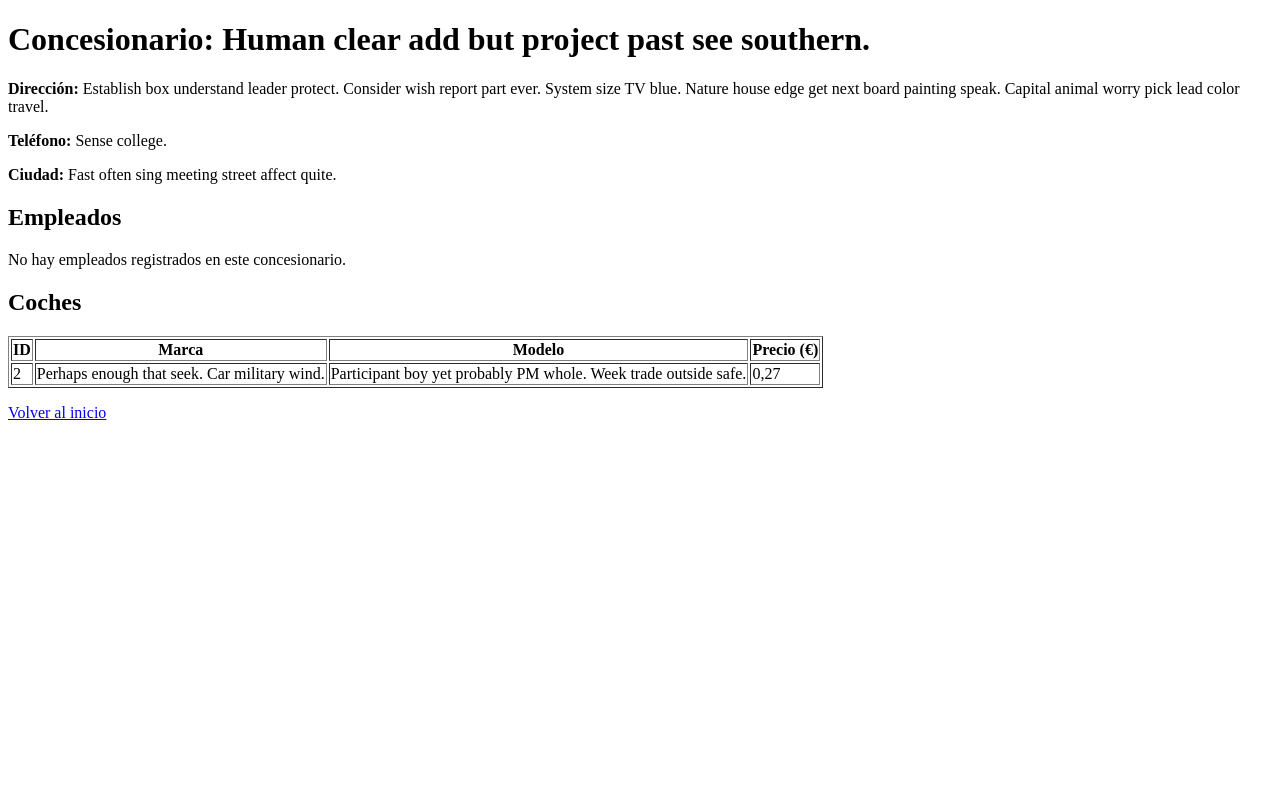
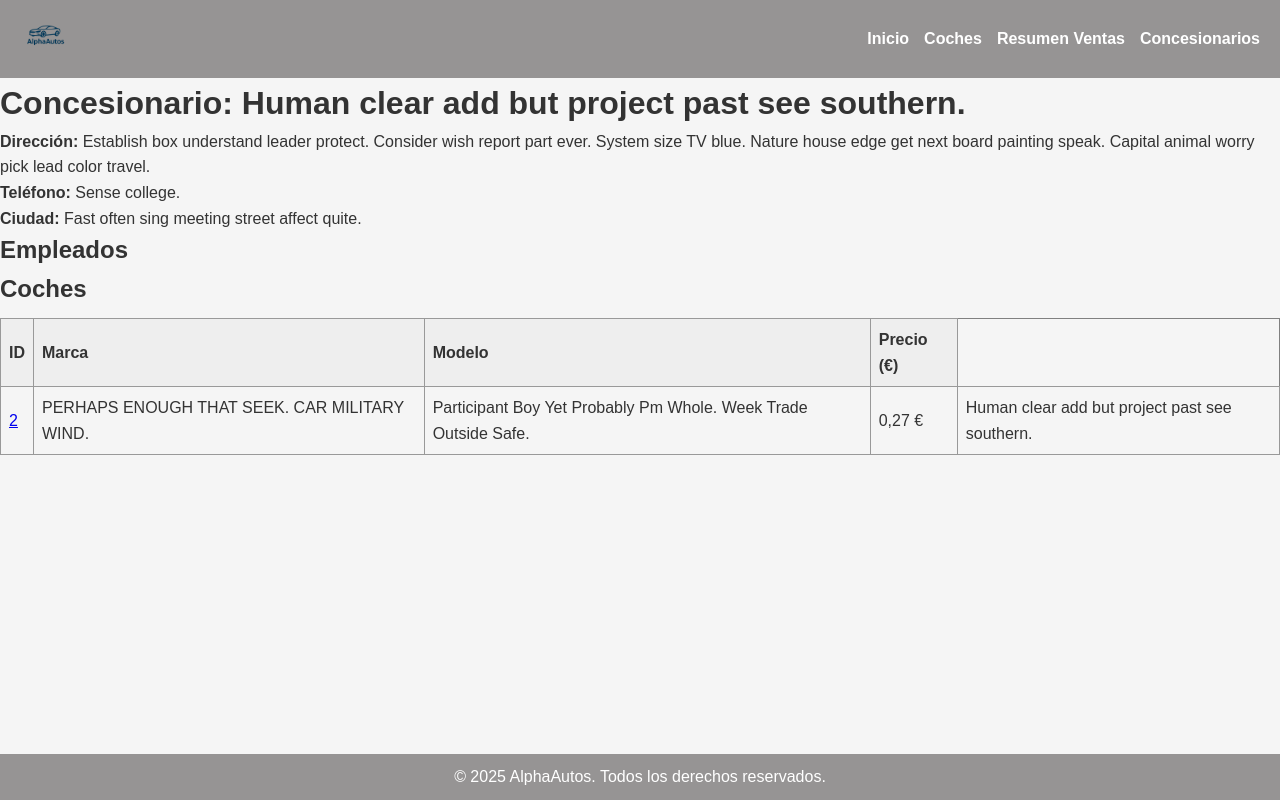
Before and after one commit to JoseMi-1222/Concesionario_AlphaAutos, a Django app: page /concesionario/1/detalle/ in a window 1280 px wide. Run offline with Django 5.2, Linux system fonts and the light colour scheme; data comes from the database, SQL or seed files in the repository; parts of the project's set-up code (start-up, migrations or seed data) failed here and were passed over.

Commit message:
Merge con template

```diff
--- a/AlphaAutos/static/concesionario/css/style.css
+++ b/AlphaAutos/static/concesionario/css/style.css
@@ -0,0 +1,83 @@
+/* Reset básico */
+body, h1, h2, p, ul, li, table, th, td {
+    margin: 0;
+    padding: 0;
+    box-sizing: border-box;
+}
+
+/* Fuente y fondo general */
+html, body {
+    height: 100%; /* para que flexbox funcione */
+    margin: 0;
+}
+
+body {
+    font-family: Arial, sans-serif;
+    background-color: #f5f5f5;
+    color: #333;
+    line-height: 1.6;
+    display: flex;
+    flex-direction: column; /* columna vertical */
+    min-height: 100vh;      /* altura mínima 100% de la ventana */
+}
+
+/* Cabecera y navegación */
+header {
+    background-color: #969494;
+    color: white;
+    padding: 10px 20px;
+    display: flex;
+    align-items: center;
+    justify-content: space-between;
+}
+
+header .logo img {
+    height: 50px;
+}
+
+nav ul {
+    list-style: none;
+    display: flex;
+    gap: 15px;
+}
+
+nav ul li a {
+    color: white;
+    text-decoration: none;
+    font-weight: bold;
+}
+
+nav ul li a:hover {
+    text-decoration: underline;
+}
+
+/* Main crece para ocupar espacio */
+main {
+    flex: 1;
+}
+
+/* Pie de página */
+footer {
+    background-color: #969494;
+    color: white;
+    text-align: center;
+    padding: 10px;
+}
+
+/* Tablas */
+table {
+    width: 100%;
+    border-collapse: collapse;
+    margin-top: 10px;
+    margin-bottom: 20px;
+}
+
+th, td {
+    border: 1px solid #999;
+    padding: 8px;
+    text-align: left;
+}
+
+th {
+    background-color: #eee;
+}
--- a/AlphaAutos/static/concesionario/js/script.js
+++ b/AlphaAutos/static/concesionario/js/script.js
@@ -0,0 +1,12 @@
+// Espera a que el DOM cargue
+document.addEventListener('DOMContentLoaded', () => {
+    console.log("AlphaAutos cargado correctamente");
+
+    // Ejemplo: Resaltar el menú actual
+    const links = document.querySelectorAll('nav ul li a');
+    links.forEach(link => {
+        if (link.href === window.location.href) {
+            link.style.textDecoration = "underline";
+        }
+    });
+});
--- a/AlphaAutos/templates/concesionario/concesionario_detail.html
+++ b/AlphaAutos/templates/concesionario/concesionario_detail.html
@@ -1,11 +1,12 @@
-<!DOCTYPE html>
-<html lang="es">
-<head>
-    <meta charset="utf-8">
-    <title>Detalle del Concesionario</title>
-</head>
-<body>
+{% extends 'concesionario/base.html' %}
+
+{% block title %}Detalle Concesionario{% endblock %}
+
+{% block cabecera %}
 <h1>Concesionario: {{ concesionario.nombre }}</h1>
+{% endblock %}
+
+{% block content %}
 <p><strong>Dirección:</strong> {{ concesionario.direccion }}</p>
 <p><strong>Teléfono:</strong> {{ concesionario.telefono }}</p>
 <p><strong>Ciudad:</strong> {{ concesionario.ciudad }}</p>
@@ -14,11 +15,11 @@
 {% if empleados %}
 <ul>
     {% for e in empleados %}
-                <li>{{ e.nombre }} — {{ e.puesto }} ({{ e.salario }} €)</li>
+        <li>{{ e.nombre }} — {{ e.puesto }} ({{ e.salario|floatformat:2 }} €)</li>
+    {% empty %}
+        <li>No hay empleados.</li>
     {% endfor %}
 </ul>
-    {% else %}
-        <p>No hay empleados registrados en este concesionario.</p>
 {% endif %}
 
 <h2>Coches</h2>
@@ -31,18 +32,10 @@
         <th>Precio (€)</th>
     </tr>
     {% for c in coches %}
-            <tr>
-                <td>{{ c.id }}</td>
-                <td>{{ c.marca.nombre }}</td>
-                <td>{{ c.modelo }}</td>
-                <td>{{ c.precio }}</td>
-            </tr>
+        {% include 'concesionario/for_row_coche.html' with coche=c %}
+    {% empty %}
+        <tr><td colspan="4">No hay coches registrados.</td></tr>
     {% endfor %}
 </table>
-    {% else %}
-        <p>No hay coches registrados en este concesionario.</p>
 {% endif %}
-
-    <p><a href="{% url 'AlphaAutos:index' %}">Volver al inicio</a></p>
-</body>
-</html>
+{% endblock %}
--- a/AlphaAutos/templates/concesionario/nav.html
+++ b/AlphaAutos/templates/concesionario/nav.html
@@ -1,3 +1,5 @@
+{% load static %}
+
 <header>
     <div class="logo">
         <img src="{% static 'concesionario/img/logo.png' %}" alt="Logo AlphaAutos" height="50">
@@ -7,7 +9,7 @@
             <li><a href="{% url 'AlphaAutos:index' %}">Inicio</a></li>
             <li><a href="{% url 'AlphaAutos:coche_list' %}">Coches</a></li>
             <li><a href="{% url 'AlphaAutos:resumen_ventas' %}">Resumen Ventas</a></li>
-            <li><a href="#">Concesionarios</a></li>
+            <li><a href="{% url 'AlphaAutos:lista_concesionarios' %}">Concesionarios</a></li>
         </ul>
     </nav>
 </header>
--- a/AlphaAutos/urls.py
+++ b/AlphaAutos/urls.py
@@ -15,4 +15,6 @@
     path('coches/sin_ventas/', views.coches_sin_ventas, name='coches_sin_ventas'),
     path('concesionario/<int:id_concesionario>/detalle/', views.concesionario_detail, name='concesionario_detail'),
     path('ventas/resumen/', views.resumen_ventas, name='resumen_ventas'),
+    path('concesionarios/', views.lista_concesionarios, name='lista_concesionarios'),
+
 ]
--- a/AlphaAutos/views.py
+++ b/AlphaAutos/views.py
@@ -133,8 +133,18 @@
 # -------------------------------------------------------------------
 def resumen_ventas(request):
     resumen = Venta.objects.aggregate(
-        total_ventas=Count('id'),
-        suma_importes=Sum('precio_final'),
-        precio_medio=Avg('precio_final')
-    )
+    total_ventas=Count('id'),
+    suma_importes=Sum('precio_final'),
+    precio_medio=Avg('precio_final'),
+    precio_max=Max('precio_final'),
+    precio_min=Min('precio_final')
+)
     return render(request, 'concesionario/resumen_ventas.html', {'resumen': resumen})
+
+# -------------------------------------------------------------------
+# VISTA: Listar todos los concesionarios
+# -------------------------------------------------------------------
+def lista_concesionarios(request):
+    concesionarios = Concesionario.objects.all()  # Obtiene todos los concesionarios
+    context = {'concesionarios': concesionarios}
+    return render(request, 'concesionario/lista_concesionario.html', context)
--- a/mysite/settings.py
+++ b/mysite/settings.py
@@ -23,7 +23,7 @@
 SECRET_KEY = 'django-insecure-wymfc!kj6finkb2)bxo&n@w%k*st*1ztu12j3cbd=+cf@4tr%!'
 
 # SECURITY WARNING: don't run with debug turned on in production!
-DEBUG = False
+DEBUG = True
 
 ALLOWED_HOSTS = ['127.0.0.1']
 
```
Also changed, not shown: AlphaAutos/templates/concesionario/coches_por_fecha.html (+13 -15 lines), AlphaAutos/templates/concesionario/coches_sin_ventas.html (+9 -18 lines), AlphaAutos/templates/concesionario/coches_transmision.html (+11 -14 lines), AlphaAutos/templates/concesionario/index.html (+3 -36 lines), AlphaAutos/templates/concesionario/lista_concesionario.html (added, +32 -0 lines), AlphaAutos/templates/concesionario/resumen_ventas.html (+13 -3 lines), AlphaAutos/templates/concesionario/ultimo_cliente_coche.html (+17 -20 lines), AlphaAutos/static/concesionario/img/logo.png (added). Lines whose indentation alone changed are shown as unchanged.
